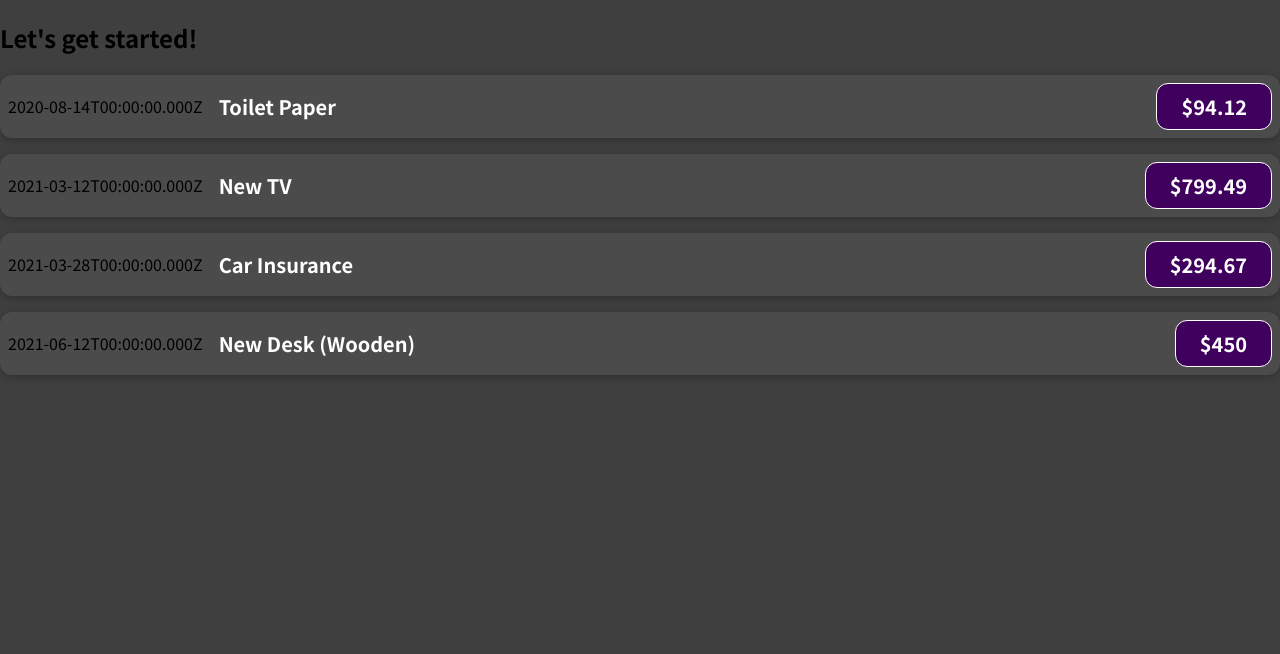
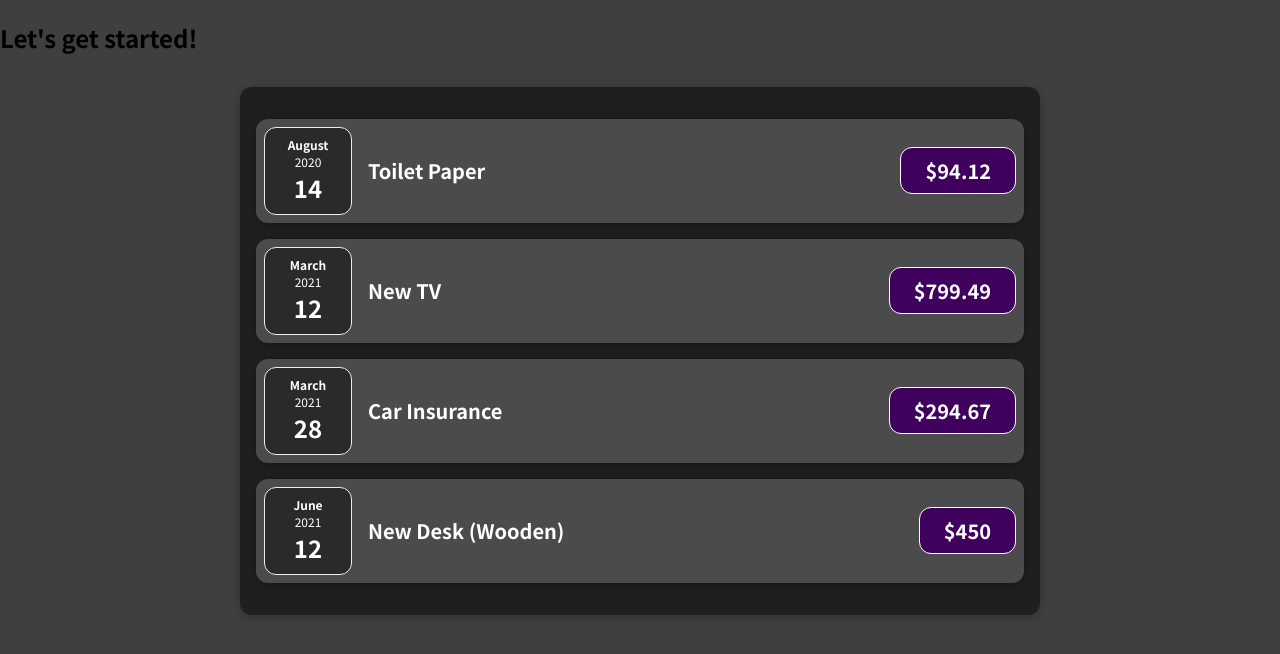
Before and after one commit to yigittuncel/react, a React (Create React App) app: page / in a window 1280 px wide. Shown: the top 654 px of the page. Built offline with nearby package versions, Linux system fonts and the light colour scheme.

Commit message:
react basics

```diff
--- a/src/App.js
+++ b/src/App.js
@@ -1,6 +1,6 @@
-import ExpenseItem  from "./components/ExpenseItem";
+import Expenses from "./components/Expenses/Expenses";
 
-function App() {
+const App = () => {
   const expenses = [
     { id: 'e1', title: 'Toilet Paper', amount: 94.12, date: new Date(2020, 7, 14) },
     { id: 'e2', title: 'New TV', amount: 799.49, date: new Date(2021, 2, 12) },
@@ -11,26 +11,7 @@ function App() {
   return (
     <div>
       <h2>Let's get started!</h2>
-      <ExpenseItem
-        title={expenses[0].title}
-        amount={expenses[0].amount}
-        date={expenses[0].date}
-      ></ExpenseItem>
-      <ExpenseItem
-        title={expenses[1].title}
-        amount={expenses[1].amount}
-        date={expenses[1].date}
-      ></ExpenseItem>
-      <ExpenseItem
-        title={expenses[2].title}
-        amount={expenses[2].amount}
-        date={expenses[2].date}
-      ></ExpenseItem>
-      <ExpenseItem
-        title={expenses[3].title}
-        amount={expenses[3].amount}
-        date={expenses[3].date}
-      ></ExpenseItem>
+      <Expenses items={expenses} />
     </div>
   );
 }
--- a/src/components/ExpenseItem.js
+++ /dev/null
@@ -1,15 +0,0 @@
-import './ExpenseItem.css'
-
-function ExpenseItem(props) {
-  return (
-    <div className='expense-item'>
-      <div>{props.date.toISOString()}</div>
-      <div className='expense-item__description'>
-        <h2>{props.title}</h2>
-        <div className='expense-item__price'>${props.amount}</div>
-      </div>
-    </div>
-  )
-}
-
-export default ExpenseItem
--- /dev/null
+++ b/src/components/Expenses/ExpenseDate.css
@@ -0,0 +1,26 @@
+.expense-date {
+  display: flex;
+  flex-direction: column;
+  width: 5.5rem;
+  height: 5.5rem;
+  border: 1px solid #ececec;
+  background-color: #2a2a2a;
+  color: white;
+  border-radius: 12px;
+  align-items: center;
+  justify-content: center;
+}
+
+.expense-date__month {
+  font-size: 0.75rem;
+  font-weight: bold;
+}
+
+.expense-date__year {
+  font-size: 0.75rem;
+}
+
+.expense-date__day {
+  font-size: 1.5rem;
+  font-weight: bold;
+}
--- /dev/null
+++ b/src/components/Expenses/ExpenseDate.js
@@ -0,0 +1,17 @@
+import './ExpenseDate.css'
+
+const ExpenseDate = (props) => {
+  const month = props.date.toLocaleString('en-US', {month: 'long'});
+  const day = props.date.toLocaleString('en-US', {day: '2-digit'});
+  const year = props.date.getFullYear();
+
+  return (
+    <div className="expense-date">
+      <div className="expense-date__month">{month}</div>
+      <div className="expense-date__year">{year}</div>
+      <div className="expense-date__day">{day}</div>
+    </div>
+  )
+}
+
+export default ExpenseDate;
--- a/src/components/ExpenseItem.css
+++ b/src/components/Expenses/ExpenseItem.css
@@ -2,10 +2,8 @@
   display: flex;
   justify-content: space-between;
   align-items: center;
-  box-shadow: 0 2px 8px rgba(0, 0, 0, 0.25);
   padding: 0.5rem;
   margin: 1rem 0;
-  border-radius: 12px;
   background-color: #4b4b4b;
 }
 
--- /dev/null
+++ b/src/components/Expenses/ExpenseItem.js
@@ -0,0 +1,17 @@
+import ExpenseDate from './ExpenseDate';
+import Card from '../UI/Card';
+import './ExpenseItem.css'
+
+const ExpenseItem = (props) => {
+  return (
+    <Card className='expense-item'>
+      <ExpenseDate date={props.date}></ExpenseDate>
+      <div className='expense-item__description'>
+        <h2>{props.title}</h2>
+        <div className='expense-item__price'>${props.amount}</div>
+      </div>
+    </Card>
+  )
+}
+
+export default ExpenseItem;
--- /dev/null
+++ b/src/components/Expenses/Expenses.css
@@ -0,0 +1,7 @@
+.expenses {
+  padding: 1rem;
+  background-color: rgb(31, 31, 31);
+  margin: 2rem auto;
+  width: 50rem;
+  max-width: 95%;
+}
--- /dev/null
+++ b/src/components/Expenses/Expenses.js
@@ -0,0 +1,34 @@
+import React from 'react';
+
+import ExpenseItem from './ExpenseItem';
+import Card from '../UI/Card';
+import './Expenses.css';
+
+const Expenses = (props) => {
+  return (
+    <Card className="expenses">
+      <ExpenseItem
+        title={props.items[0].title}
+        amount={props.items[0].amount}
+        date={props.items[0].date}
+      />
+      <ExpenseItem
+        title={props.items[1].title}
+        amount={props.items[1].amount}
+        date={props.items[1].date}
+      />
+      <ExpenseItem
+        title={props.items[2].title}
+        amount={props.items[2].amount}
+        date={props.items[2].date}
+      />
+      <ExpenseItem
+        title={props.items[3].title}
+        amount={props.items[3].amount}
+        date={props.items[3].date}
+      />
+    </Card>
+  );
+}
+
+export default Expenses;
--- /dev/null
+++ b/src/components/UI/Card.css
@@ -0,0 +1,4 @@
+.card {
+  box-shadow: 0 2px 8px rgba(0, 0, 0, 0.25);
+  border-radius: 12px;
+}
--- /dev/null
+++ b/src/components/UI/Card.js
@@ -0,0 +1,10 @@
+import './Card.css'
+
+const Card = (props) => {
+  const classes = 'card ' + props.className;
+  return (
+    <div className={classes}>{props.children}</div>
+  )
+}
+
+export default Card;
```
Also changed, not shown: 1 other file (tests, documents, lock files or other folders).
